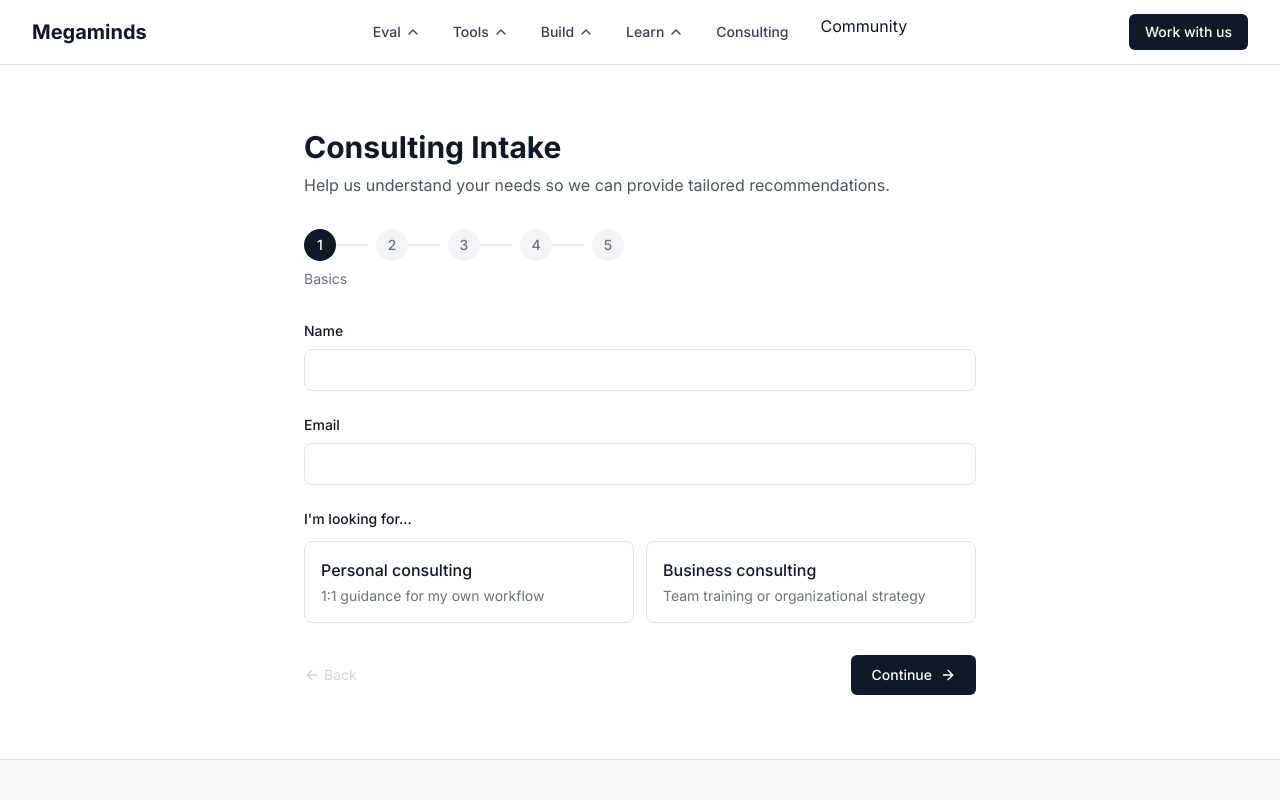
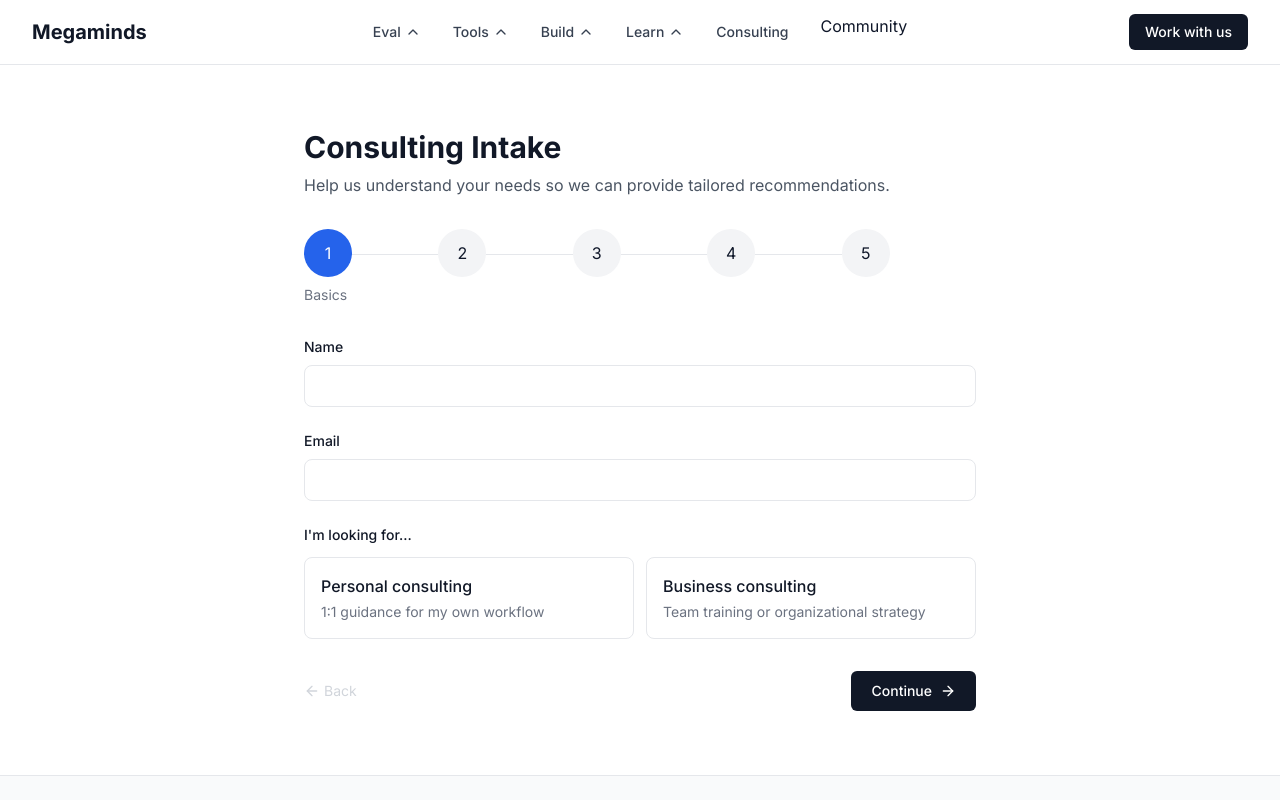
Before and after one commit to asavschaeffer/megaminds-web, a Next.js app: page /consulting/intake in a window 1280 px wide. Shown: the top 800 px of the page. Built offline with nearby package versions, Linux system fonts and the light colour scheme.

Commit message:
refactor: abstract intake form

```diff
--- a/app/consulting/intake/IntakeForm.tsx
+++ b/app/consulting/intake/IntakeForm.tsx
@@ -115,21 +115,19 @@ export default function IntakeForm() {
         </p>
 
         {/* Progress */}
-        <div className="mt-8 flex items-center gap-2">
-          {steps.map((step, index) => (
-            <div key={step.id} className="flex items-center">
-              <div className={`w-8 h-8 rounded-full flex items-center justify-center text-sm font-medium ${
-                index <= currentStep ? 'bg-gray-900 text-white' : 'bg-gray-100 text-gray-500'
-              }`}>
-                {index + 1}
-              </div>
-              {index < steps.length - 1 && (
-                <div className={`w-8 h-0.5 ${index < currentStep ? 'bg-gray-900' : 'bg-gray-200'}`} />
-              )}
-            </div>
-          ))}
+        <div className="mt-8">
+          <ol className="flex items-center w-full">
+            {steps.map((step, index) => (
+              <li key={step.id} className={`flex w-full items-center ${index < steps.length -1 ? 'after:content-[\'\'] after:w-full after:h-1 after:border-b after:border-gray-200 after:border-1' : ''} ${index <= currentStep ? 'after:border-blue-600' : ''}`}>
+                <span className={`flex items-center justify-center w-10 h-10 rounded-full lg:h-12 lg:w-12 shrink-0 ${index <= currentStep ? 'bg-blue-600 text-white' : 'bg-gray-100'}`}>
+                  {index + 1}
+                </span>
+              </li>
+            ))}
+          </ol>
+          <p className="mt-2 text-sm text-gray-500">{steps[currentStep].title}</p>
         </div>
-        <p className="mt-2 text-sm text-gray-500">{steps[currentStep].title}</p>
+
 
         {/* Form Steps */}
         <div className="mt-8">
```
